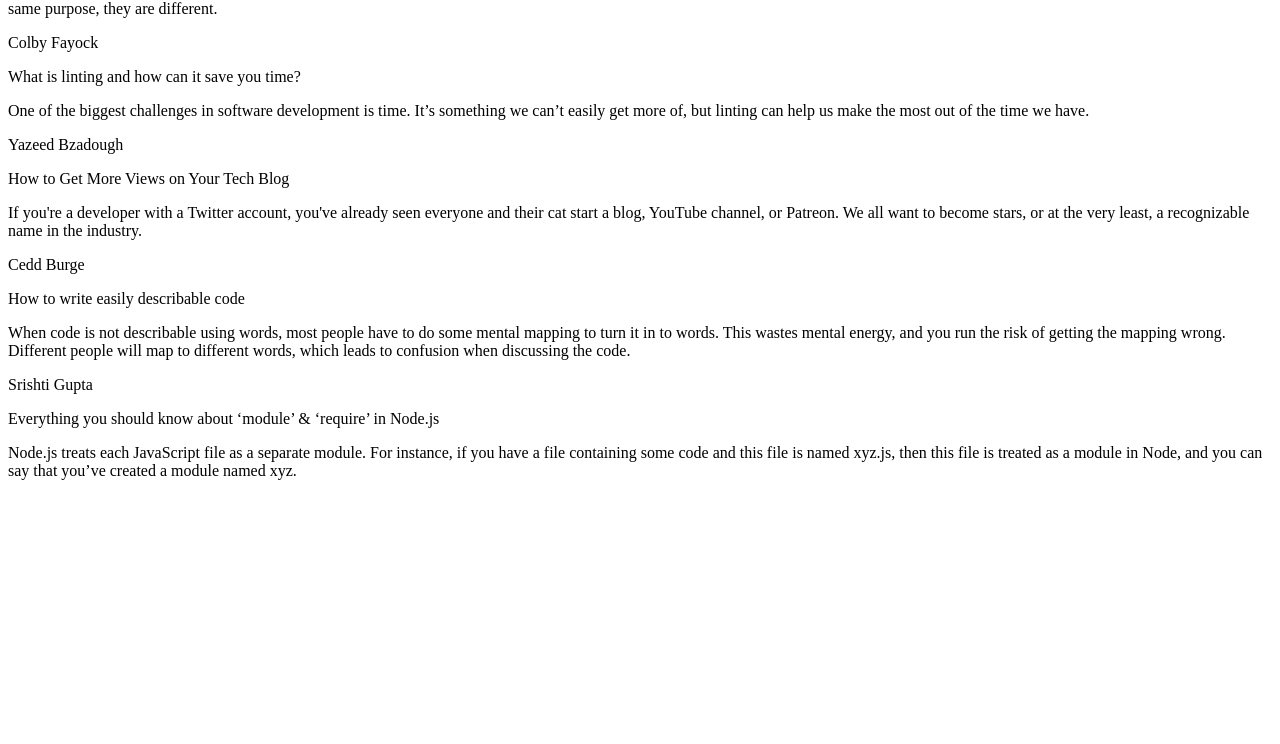
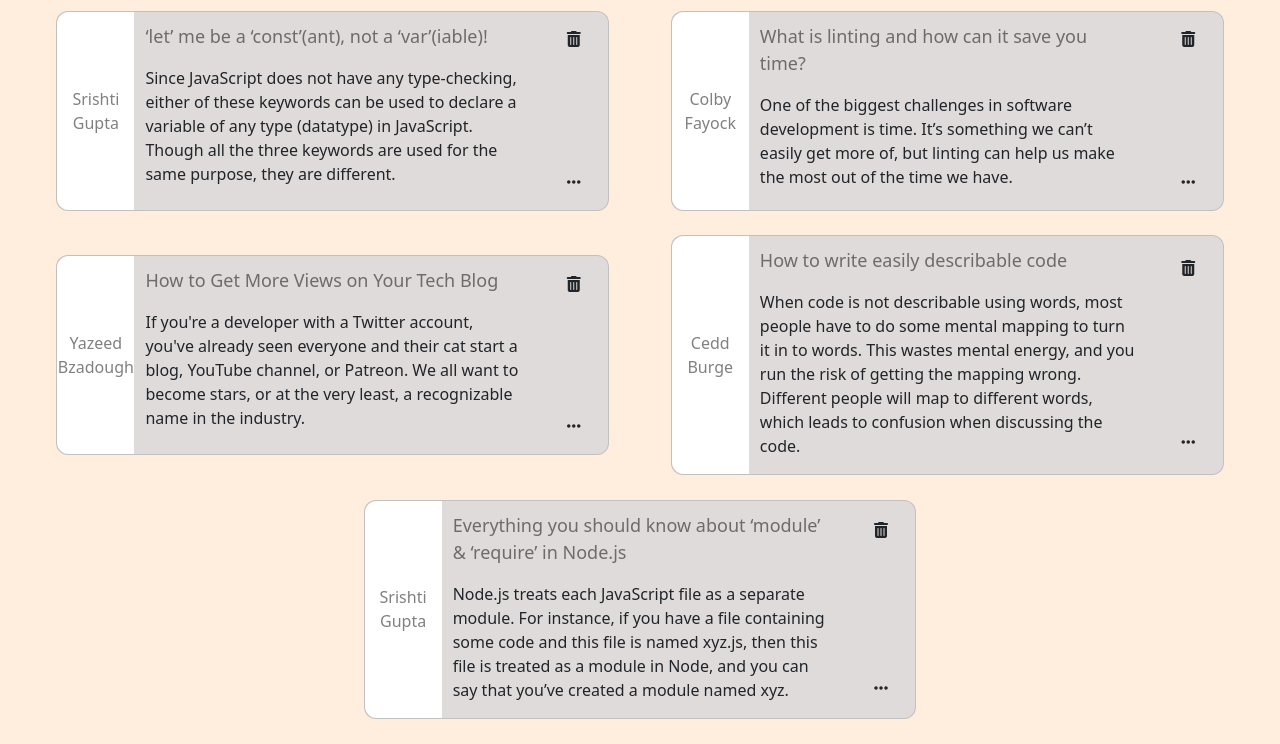
Before and after one commit to architajain12/Scribbler-UI, a plain HTML site: page html/postslist.html in a window 1280 px wide. Shown: the part 102-846 px from the top of the page. Before the commit the page ends 800 px from the top, so only its background shows below. Drawn offline with nearby package versions, Linux system fonts and the light colour scheme; a web font is replaced by a local one.

Commit message:
Added the cards for all posts

```diff
--- a/html/postslist.html
+++ b/html/postslist.html
@@ -2,129 +2,214 @@
 <html>
 
 <head>
-    <!-- TODO: Include Font Awesome file here -->
-    <!-- TODO: Include Google Fonts file here -->
+
+    <!-- Including bootstrap here -->
+    <link href="https://cdn.jsdelivr.net/npm/bootstrap@5.0.0/dist/css/bootstrap.min.css" rel="stylesheet" integrity="sha384-wEmeIV1mKuiNpC+IOBjI7aAzPcEZeedi5yW5f2yOq55WWLwNGmvvx4Um1vskeMj0" crossorigin="anonymous">
+    <script src="https://cdn.jsdelivr.net/npm/bootstrap@5.0.0/dist/js/bootstrap.bundle.min.js" integrity="sha384-p34f1UUtsS3wqzfto5wAAmdvj+osOnFyQFpp4Ua3gs/ZVWx6oOypYoCJhGGScy+8" crossorigin="anonymous"></script>
+    <script src="https://ajax.googleapis.com/ajax/libs/jquery/3.5.1/jquery.min.js"></script>
+
+    <!-- Including Font Awesome file here -->
+    <link rel="stylesheet" href="https://cdn.jsdelivr.net/npm/@fortawesome/fontawesome-free@5.15.3/css/fontawesome.min.css" integrity="sha384-wESLQ85D6gbsF459vf1CiZ2+rr+CsxRY0RpiF1tLlQpDnAgg6rwdsUF1+Ics2bni" crossorigin="anonymous">
+    <script src="https://kit.fontawesome.com/a8cdca0cc8.js" crossorigin="anonymous"></script>
+
+    <!-- Including Google Fonts file here -->
+    <link href="https://fonts.googleapis.com/css?family=Montez&display=swap" rel="stylesheet">
+    <link href="https://fonts.googleapis.com/css?family=Montez|Roboto|Ubuntu+Mono&display=swap" rel="stylesheet">
+
+    <link rel="stylesheet" href="../styles/postslist.css">
+    <link rel="stylesheet" href="../styles/common.css">
 </head>
 
 <body>
-    <!-- TODO: Include code for header here -->
+    <!-- Including code for header here -->
 
-    <!-- ATTENTION: The HTML code for the list of posts has been given to you. You can feel free to add/delete/modify this code. You need to write the proper CSS and JavaScript code corresponding to this page so that the result looks like the screenshots given to you in the Project Statement. -->
+    <div class="header">
+
+        <div class="button-container">
+            <button type="button" id="signinBtn" class="header-btn" data-toggle="modal" data-target="#signInModal">Sign In</button>
+            <button type="button" id="signupBtn" class="header-btn" data-toggle="modal" data-target="#signUpModal">Sign Up</button>
+        </div>
+
+        <p class="title-logo">ScriBBler</p>
+        <p class="subheading">Explore, Imagine, Create</p>
+
+    </div>
+
+    <!-- Sign Up Modal -->
+    <div id="signUpModal" class="modal">
+        <div class="modal-content">
+          <div class="modal-header">
+            <h2>Get Started</h2>
+            <span class="close" id="closeSignup">&times;</span>
+          </div>
+          <div class="modal-body">
+            <form>
+                <div class="form-group">
+                    <label for="name" class="label-text">Name</label>
+                    <input class="form-control" type="text" id="name" placeholder="Enter your name" required> <br>
+                    <label for="username" class="label-text">Username</label>
+                    <input class="form-control" type="text" id="username" placeholder="Enter your username" required> <br>
+                    <label for="password" class="label-text">Password</label>
+                    <input class="form-control" type="password" id="password" placeholder="Enter your password" required> <br>
+                    <label for="pwdConfirm" class="label-text">Confirm Password</label>
+                    <input class="form-control" type="password" id="pwdConfirm"placeholder="Re-enter your password" required> <br>
+                    <button class="btn btn-success" type="submit" class="signUp-btn">Sign Up</button>
+                </div>
+            </form>
+          </div>
+        </div>
+    </div>
+
+    <!-- Sign In Modal -->
+    <div id="signInModal" class="modal">
+        <div class="modal-content">
+          <div class="modal-header">
+            <h2>Welcome Back!</h2>
+            <span class="close" id="closeSignin">&times;</span>
+          </div>
+          <div class="modal-body">
+            <form>
+                <div class="form-group">
+                    <label for="username" class="label-text">Username</label>
+                    <input class="form-control" type="text" id="uname" placeholder="Enter your username" required> <br>
+                    <label for="password" class="label-text">Password</label>
+                    <input class="form-control" type="password" id="pwd" placeholder="Enter your password" required> <br>
+                    <button class="btn btn-success btn-block" type="submit" class="signIn-btn">Sign In</button> <br> <br>
+                    <div id="redirectToSignup">
+                        Not a member?
+                        <a data-target="#signUpModal" data-toggle="modal" id="redirectSignUp">Sign  Up</a>
+                    </div>
+                </div>
+            </form>
+          </div>
+        </div>
+    </div>
 
     <!-- list of all posts starts here -->
-    <div>
+    <div class="posts-container">
 
         <!-- post 1 starts here -->
-        <div>
-            <div>
+        <div id="post1" class="card card-content" data-tag="1">
+            <div class="author">
                 <p>Srishti Gupta</p>
             </div>
 
-            <div>
+            <div class="post-content">
                 <div>
-                    <p>‘let’ me be a ‘const’(ant), not a ‘var’(iable)!</p>
+                    <p class="post-title">‘let’ me be a ‘const’(ant), not a ‘var’(iable)!</p>
                     <span>
-                        <!-- TODO: Include Font Awesome icon for delete icon here -->
+                        <!--  Include Font Awesome icon for delete icon here -->
+                        <i class="fa fa-trash trash-icon"></i>
                     </span>
                 </div>
                 <p>Since JavaScript does not have any type-checking, either of these keywords can be used to declare a variable of any type (datatype) in JavaScript. Though all the three keywords are used for the same purpose, they are different.</p>
                 <span>
-                    <!-- TODO: Include Font Awesome icon for horizontal ellipsis icon here -->
+                    <!-- Include Font Awesome icon for horizontal ellipsis icon here -->
+                    <i class="fa fa-ellipsis-h more-icon"></i>
                 </span>
             </div>
         </div>
         <!-- post 1 ends here -->
 
         <!-- post 2 starts here -->
-        <div>
-            <div>
+        <div id="post2" class="card card-content" data-tag="2">
+            <div class="author">
                 <p>Colby Fayock</p>
             </div>
 
-            <div>
+            <div class="post-content">
                 <div>
-                    <p>What is linting and how can it save you time?</p>
+                    <p class="post-title">What is linting and how can it save you time?</p>
                     <span>
-                        <!-- TODO: Include Font Awesome icon for delete icon here -->
+                        <!-- Include Font Awesome icon for delete icon here -->
+                        <i class="fa fa-trash trash-icon"></i>
                     </span>
                 </div>
                 <p>One of the biggest challenges in software development is time. It’s something we can’t easily get more of, but linting can help us make the most out of the time we have.</p>
                 <span>
-                    <!-- TODO: Include Font Awesome icon for horizontal ellipsis icon here -->
+                    <!-- Include Font Awesome icon for horizontal ellipsis icon here -->
+                    <i class="fa fa-ellipsis-h more-icon"></i>
                 </span>
             </div>
         </div>
         <!-- post 2 ends here -->
 
         <!-- post 3 starts here -->
-        <div>
-            <div>
+        <div id="post3" class="card card-content" data-tag="3">
+            <div class="author">
                 <p>Yazeed Bzadough</p>
             </div>
 
-            <div>
+            <div class="post-content">
                 <div>
-                    <p>How to Get More Views on Your Tech Blog</p>
+                    <p class="post-title">How to Get More Views on Your Tech Blog</p>
                     <span>
-                        <!-- TODO: Include Font Awesome icon for delete icon here -->
+                        <!-- Include Font Awesome icon for delete icon here -->
+                        <i class="fa fa-trash trash-icon"></i>
                     </span>
                 </div>
                 <p>If you're a developer with a Twitter account, you've already seen everyone and their cat start a blog, YouTube channel, or Patreon. We all want to become stars, or at the very least, a recognizable name in the industry.</p>
                 <span>
-                    <!-- TODO: Include Font Awesome icon for horizontal ellipsis icon here -->
+                    <!-- Include Font Awesome icon for horizontal ellipsis icon here -->
+                    <i class="fa fa-ellipsis-h more-icon"></i>
                 </span>
             </div>
         </div>
         <!-- post 3 ends here -->
 
         <!-- post 4 starts here -->
-        <div>
-            <div>
+        <div id="post4" class="card card-content" data-tag="4">
+            <div class="author">
                 <p>Cedd Burge</p>
             </div>
 
-            <div>
+            <div class="post-content">
                 <div>
-                    <p>How to write easily describable code</p>
+                    <p class="post-title">How to write easily describable code</p>
                     <span>
-                        <!-- TODO: Include Font Awesome icon for delete icon here -->
+                        <!-- Include Font Awesome icon for delete icon here -->
+                        <i class="fa fa-trash trash-icon"></i>
                     </span>
                 </div>
                 <p>When code is not describable using words, most people have to do some mental mapping to turn it in to words. This wastes mental energy, and you run the risk of getting the mapping wrong. Different people will map to different words, which
                     leads to confusion when discussing the code.</p>
                 <span>
-                    <!-- TODO: Include Font Awesome icon for horizontal ellipsis icon here -->
+                    <!-- Include Font Awesome icon for horizontal ellipsis icon here -->
+                    <i class="fa fa-ellipsis-h more-icon"></i>
                 </span>
             </div>
         </div>
         <!-- post 4 ends here -->
 
         <!-- post 5 starts here -->
-        <div>
-            <div>
+        <div id="post5" class="card card-content" data-tag="5">
+            <div class="author">
                 <p>Srishti Gupta</p>
             </div>
 
-            <div>
+            <div class="post-content">
                 <div>
-                    <p>Everything you should know about ‘module’ & ‘require’ in Node.js</p>
+                    <p class="post-title">Everything you should know about ‘module’ & ‘require’ in Node.js</p>
                     <span>
                         <!-- TODO: Include Font Awesome icon for delete icon here -->
+                        <i class="fa fa-trash trash-icon"></i>
                     </span>
                 </div>
                 <p>Node.js treats each JavaScript file as a separate module. For instance, if you have a file containing some code and this file is named xyz.js, then this file is treated as a module in Node, and you can say that you’ve created a module
                     named xyz.</p>
                 <span>
-                    <!-- TODO: Include Font Awesome icon for horizontal ellipsis icon here -->
+                    <!-- Include Font Awesome icon for horizontal ellipsis icon here -->
+                    <i class="fa fa-ellipsis-h more-icon"></i>
                 </span>
             </div>
         </div>
         <!-- post 5 ends here -->
 
-        <!-- TODO: Write code for delete post modal here -->
+        <!-- Write code for delete post modal here -->
 
     </div>
     <!-- list of all posts ends here -->
+    <script src="../scripts/common.js"></script>
 </body>
 
 </html>
--- a/styles/ common.css
+++ b/styles/common.css
@@ -19,8 +19,8 @@
     background: royalblue;
     color: whitesmoke;
     padding: 10px;
-    width: 6%;
-    margin: 5px;
+    width: 6.5%;
+    margin: 10px;
     font-size: medium;
 }
 
--- /dev/null
+++ b/styles/postslist.css
@@ -0,0 +1,83 @@
+body {
+    background-color: #ffeedd;
+}
+
+.posts-container {
+    display: flex;
+    flex-wrap: wrap;
+    justify-content: space-around;
+    padding: 2%;
+    align-items: center;
+}
+
+.card {
+    flex-grow: 1;
+    flex-basis: 45%;
+    max-width: 45%;
+    margin-bottom: 2%;
+    border-radius: 12px;
+    margin-bottom: 2%;
+}
+
+.card.card-content {
+    display: flex;
+    flex-wrap: nowrap;
+    justify-content: flex-start;
+    align-items: stretch;
+    flex-direction: row;
+    position: relative;
+    background-color: rgb(223, 219, 219);
+    min-height: 200px;
+}
+
+.card.card-content > .author {
+    flex-grow: 1;
+    flex-basis: 14%;
+    max-width: 14%;
+    display: flex;
+    flex-direction: column;
+    align-items: center;
+    justify-content: center;
+    gap: 1ch;
+    background-color: white;
+    border-top-left-radius: 12px;
+    border-bottom-left-radius: 12px;
+}
+
+.card.card-content > .author > p {
+    margin-bottom: 0;
+    text-align: center;
+    color: gray;
+}
+
+.card.card-content > .post-content {
+    flex-grow: 4;
+    flex-basis: 70%;
+    max-width: 70%;
+    padding-left: 2%;
+    padding-top: 2%;
+}
+
+.card.card-content > .post-content .trash-icon {
+    position: absolute;
+    top: 10%;
+    right: 5%;
+}
+.card.card-content > .post-content .more-icon {
+    position: absolute;
+    bottom: 10%;
+    right: 5%;
+}
+
+.card:last-child {
+    margin: auto;
+}
+
+.card:last-child:nth-child(2n) {
+  margin: 0;
+}
+
+.post-title {
+    color: rgb(109, 107, 107);
+    font-size: large;
+}
```
Also changed, not shown: index.html (+5 -3 lines).
